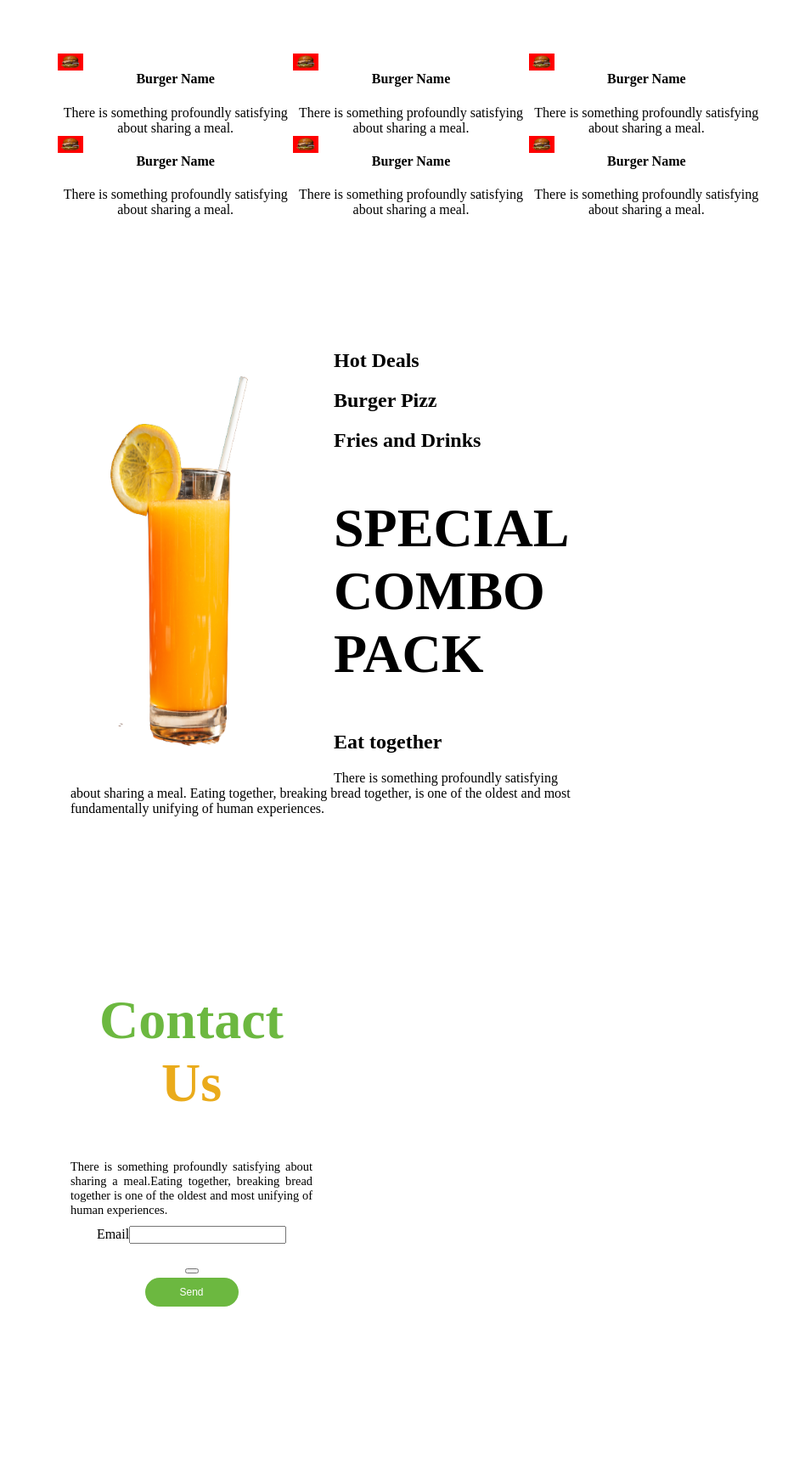
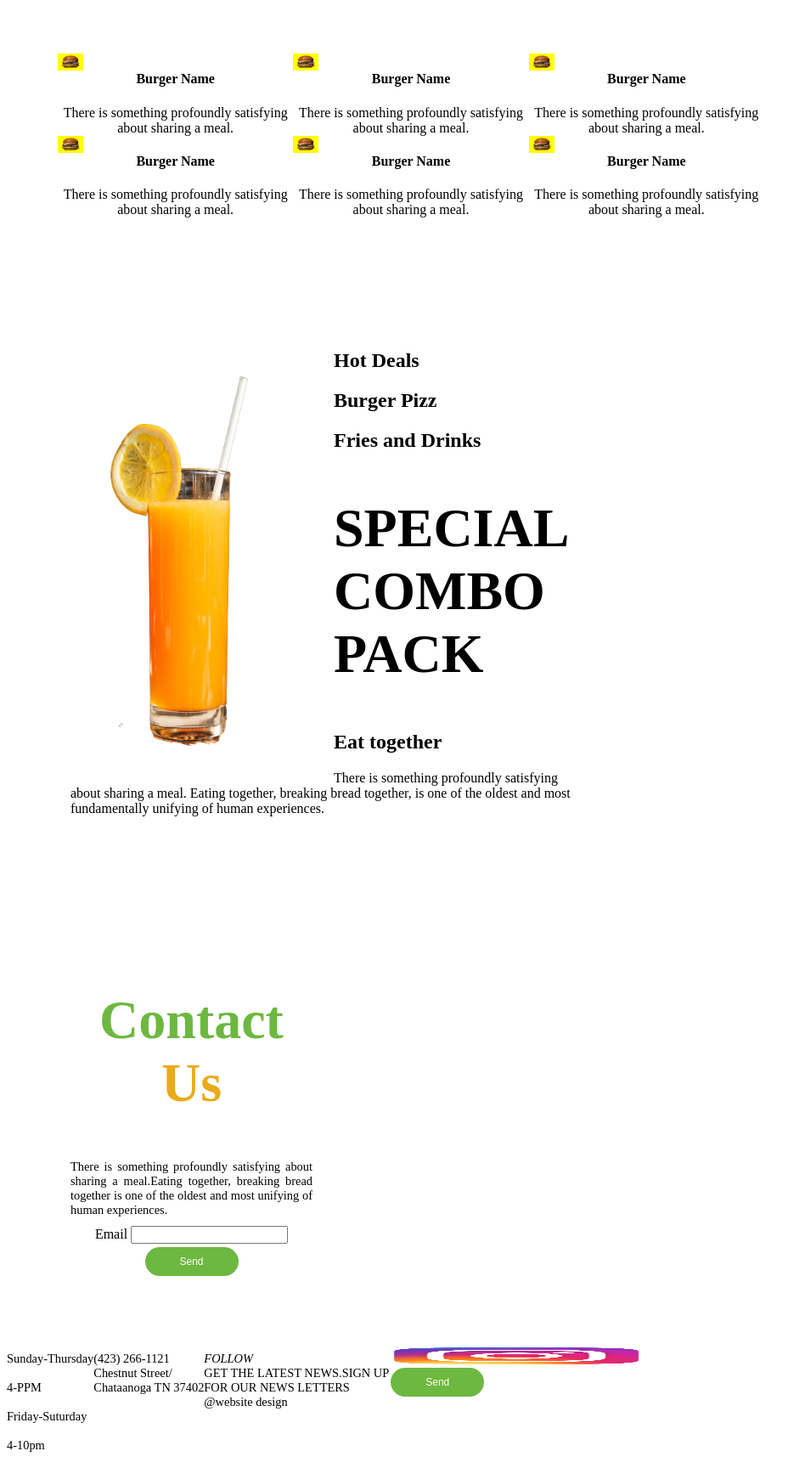
Before and after one commit to kimutaimeshack/FarewayStreetFood, a plain HTML site: page index.html in a window 1280 px wide. Shown: the part 1175-2903 px from the top of the page at 85% size, without its empty margins (0-948 px from the left). Before the commit the page ends 2769 px from the top, so only its background shows below. Drawn offline with Linux system fonts and the light colour scheme.

Commit message:
add home files

```diff
--- a/index.html
+++ b/index.html
@@ -52,21 +52,21 @@
         <div class="exploremenu">
           <div id="boxes">
            <div id="ho1">
-               <img id="tw2" src="./Assets/f1.png" alt="meshack" width="20" height="20"id="tw2">
+               <img id="tw2" src="./Assets/f1.png" alt="meshack" width="20" height="20">
            <div>
              <h4>Burger Name</h4>
             There is something profoundly satisfying about sharing a meal.
            </div>
          </div>
          <div id="ho2">
-             <img id="tw2" src="./Assets/f1.png" alt="meshack" width="20" height="20"id="tw2">
+             <img id="tw2" src="./Assets/f1.png" alt="meshack" width="20" height="20">
          <div>
            <h4>Burger Name</h4>
           There is something profoundly satisfying about sharing a meal.
          </div>
        </div>
        <div id="ho3">
-           <img id="tw2" src="./Assets/f1.png" alt="meshack" width="20" height="20"id="tw2">
+           <img id="tw2" src="./Assets/f1.png" alt="meshack" width="20" height="20">
        <div>
          <h4>Burger Name</h4>
         There is something profoundly satisfying about sharing a meal.
@@ -84,14 +84,14 @@
                </div>
              </div>
              <div id="ho5">
-                 <img id="tw2" src="./Assets/f1.png" alt="meshack" width="20" height="20"id="tw2">
+                 <img id="tw2" src="./Assets/f1.png" alt="meshack" width="20" height="20">
              <div>
                <h4>Burger Name</h4>
               There is something profoundly satisfying about sharing a meal.
              </div>
            </div>
            <div id="ho6">
-               <img id="tw2" src="./Assets/f1.png" alt="meshack" width="20" height="20"id="tw2">
+               <img id="tw2" src="./Assets/f1.png" alt="meshack" width="20" height="20">
            <div>
              <h4>Burger Name</h4>
             There is something profoundly satisfying about sharing a meal.
@@ -127,14 +127,53 @@
           <div class="first">
               <h1><span id="span1">Contact</span>  <span id="span2">Us</span></h1>
               <p>There is something profoundly satisfying about sharing a meal.Eating together, breaking bread together is one of the oldest and most unifying of human experiences.</p>
-              <form><label>Email</label><input type="text"><br><br>
-              <button type="send" value="Send"></form>
+              <form>
+                <label>Email</label>
+                <input type="text"><br>
           <button class="button button1"> Send</button>
+              </form>
           </div>
 
         </div>
 
         <div class="footer">
+          <div id="boxes1">
+
+            <div id="ho4">
+              <p id="tw21">Sunday-Thursday<br><br>4-PPM<br><br>
+                 Friday-Suturday  <br><br> 4-10pm</p>
+                  <div>
+
+            </div>
+          </div>
+          <div id="ho5">
+                        <p id="tw21">
+                          (423) 266-1121 <br>
+                          Chestnut Street/<br>
+                          Chataanoga TN 37402<br>
+                      </p>
+                  <div>
+          </div>
+        </div>
+        <div id="ho6">
+
+        <div>
+          <p id="tw21">  <em>FOLLOW </em> </i>
+            <br>GET THE LATEST NEWS.SIGN UP
+             <br>FOR OUR NEWS LETTERS
+             <br> @website design
+</p>
+        </div>
+      </div>
+
+      <div id="ho6">
+
+      <div>
+ <img id="two2" src="./Assets/i1.png" alt="meshack" width="30" height="20"><br>
+<button class="button button1"> Send</button>
+      </div>
+    </div>
+    </div>
 
         </div>
     </body>
--- a/style.css
+++ b/style.css
@@ -104,7 +104,21 @@ footer{
 width: 100%;
 height: 100%;
 padding: 60PX;
+display: flex;
+justify-content: space-between;
+  flex-grow: 2;
+margin-right: 10%;
+background-color: #C9ECB5
 }
+#tw2{
+  box-sizing: border-box;
+  background-color: yellow;
+  float: left;
+  height: 30 px;
+  width: 100%
+  margin: 0 10px 0 0;
+
+  }
 
 
 
```
Also changed, not shown: Assets/i1.png (added).
